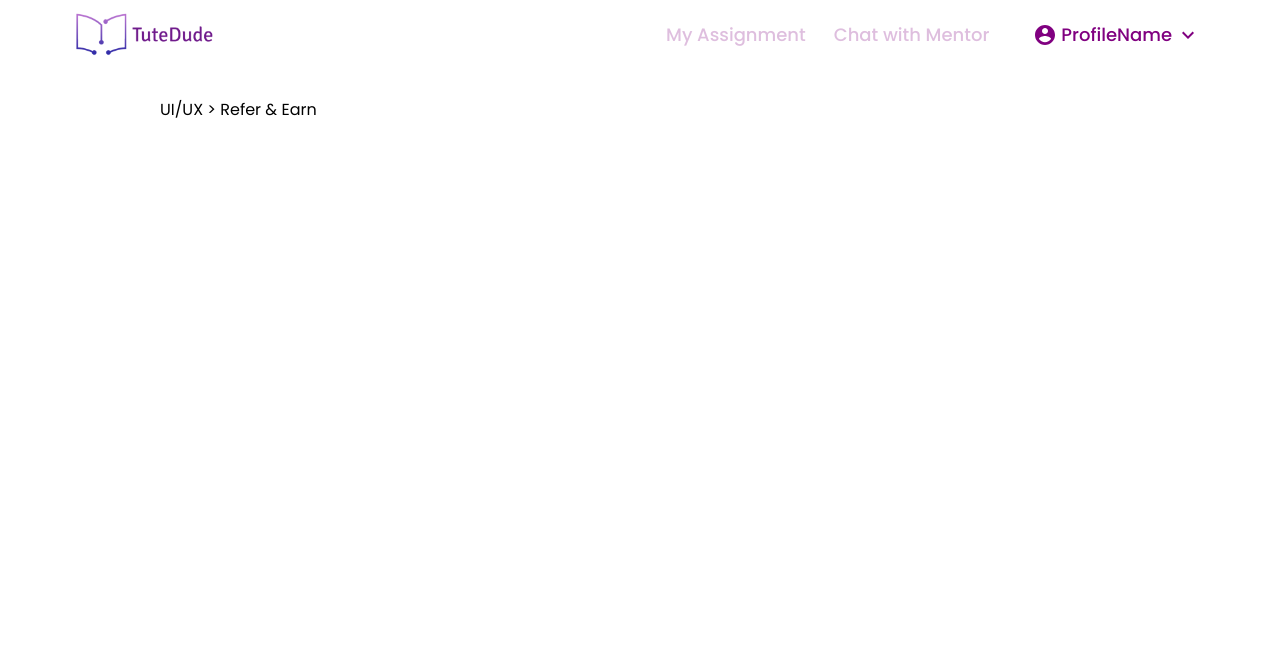
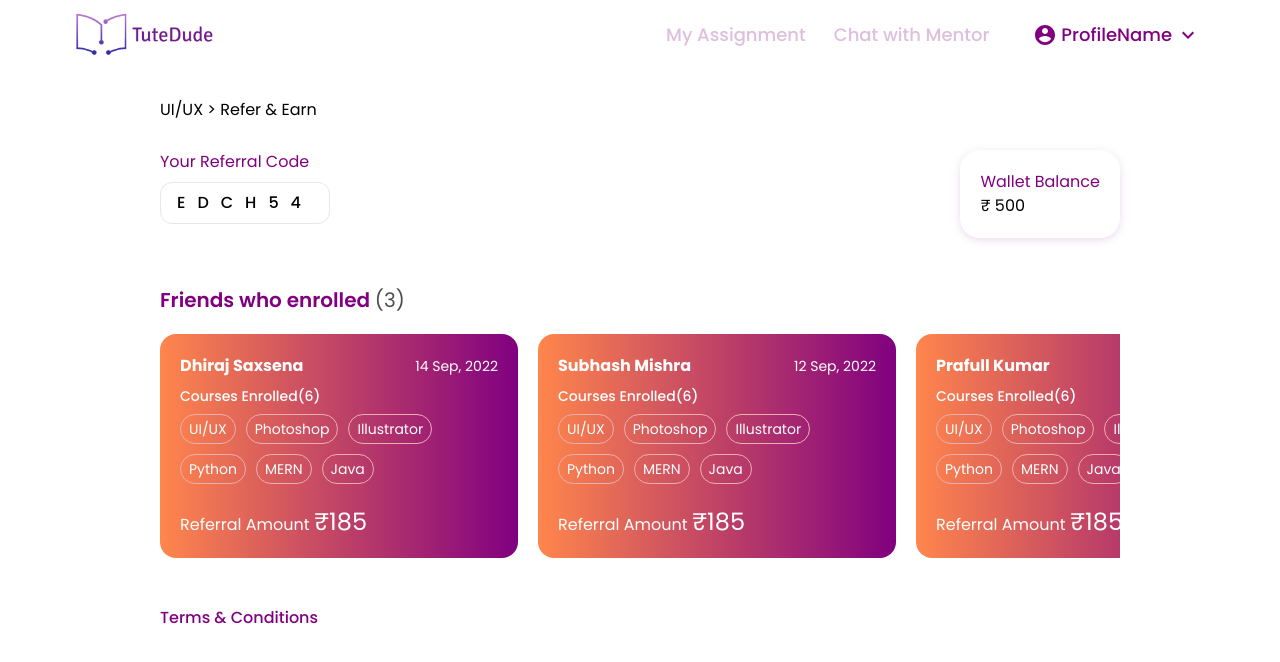
Before and after one commit to Rrhul0/assignment-tutedude, a Next.js app: page /referred in a window 1280 px wide. Shown: the top 662 px of the page. Built offline with nearby package versions, Linux system fonts and the light colour scheme.

Commit message:
added page /referred

```diff
--- a/app/page.tsx
+++ b/app/page.tsx
@@ -12,7 +12,7 @@ export default function Home() {
             </div>
             <Howitworks />
             <div className='pt-[60px]'>
-                <Link href='/' className='font-medium'>
+                <Link href='/referred' className='font-medium'>
                     Friends Who Enrolled
                 </Link>
             </div>
--- a/app/referred/page.tsx
+++ b/app/referred/page.tsx
@@ -1,3 +1,27 @@
+import FriendsEnrolled from '@/components/freindsEnrolled'
+import Link from 'next/link'
+
 export default function Page() {
-    return
+    return (
+        <div className='flex flex-col gap-12'>
+            <div className='flex justify-between'>
+                <div className='flex w-fit flex-col gap-2'>
+                    <h3 className=''>Your Referral Code</h3>
+                    <div className='rounded-xl border-[1.5px] bg-white px-4 py-2'>
+                        <div className='font-medium tracking-[0.75rem] text-black'>EDCH54</div>
+                    </div>
+                </div>
+                <div className='rounded-[20px] p-5 shadow-[0px_2px_8px_rgba(128,0,128,0.15)]'>
+                    <h3>Wallet Balance</h3>
+                    <p className='text-black'>₹ 500</p>
+                </div>
+            </div>
+            <FriendsEnrolled />
+            <div>
+                <Link href='/' className='font-medium'>
+                    Terms & Conditions
+                </Link>
+            </div>
+        </div>
+    )
 }
```
